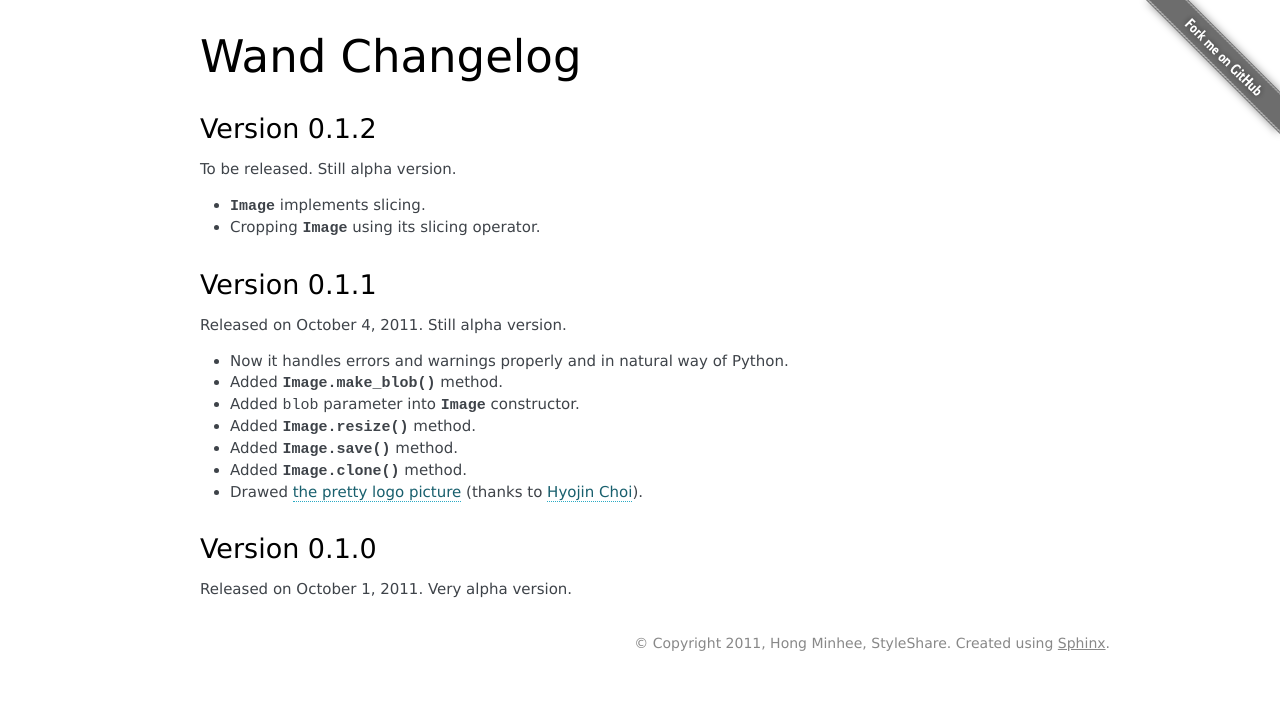
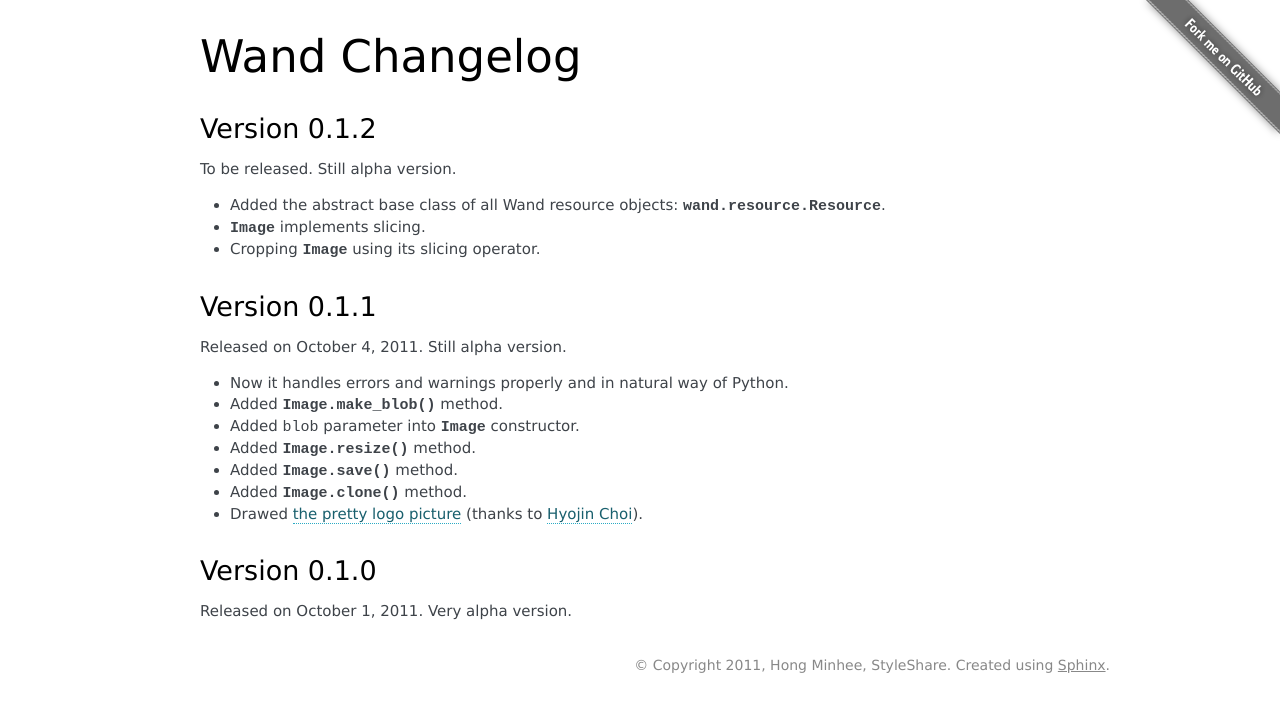
Before and after one commit to emcconville/wand, a Sphinx documentation site: the page built from docs/changes.rst, in a window 1280 px wide. Shown: the top 712 px of the page. Built offline with Sphinx 7.4.7, drawn with Linux system fonts in a browser that asks for light colours; some web fonts are replaced.

Commit message:
Added changeset.

```diff
--- a/docs/changes.rst
+++ b/docs/changes.rst
@@ -6,6 +6,8 @@ Version 0.1.2
 
 To be released. Still alpha version.
 
+- Added the abstract base class of all Wand resource objects:
+  :class:`wand.resource.Resource`.
 - :class:`~wand.image.Image` implements slicing.
 - Cropping :class:`~wand.image.Image` using its slicing operator.
 
```
